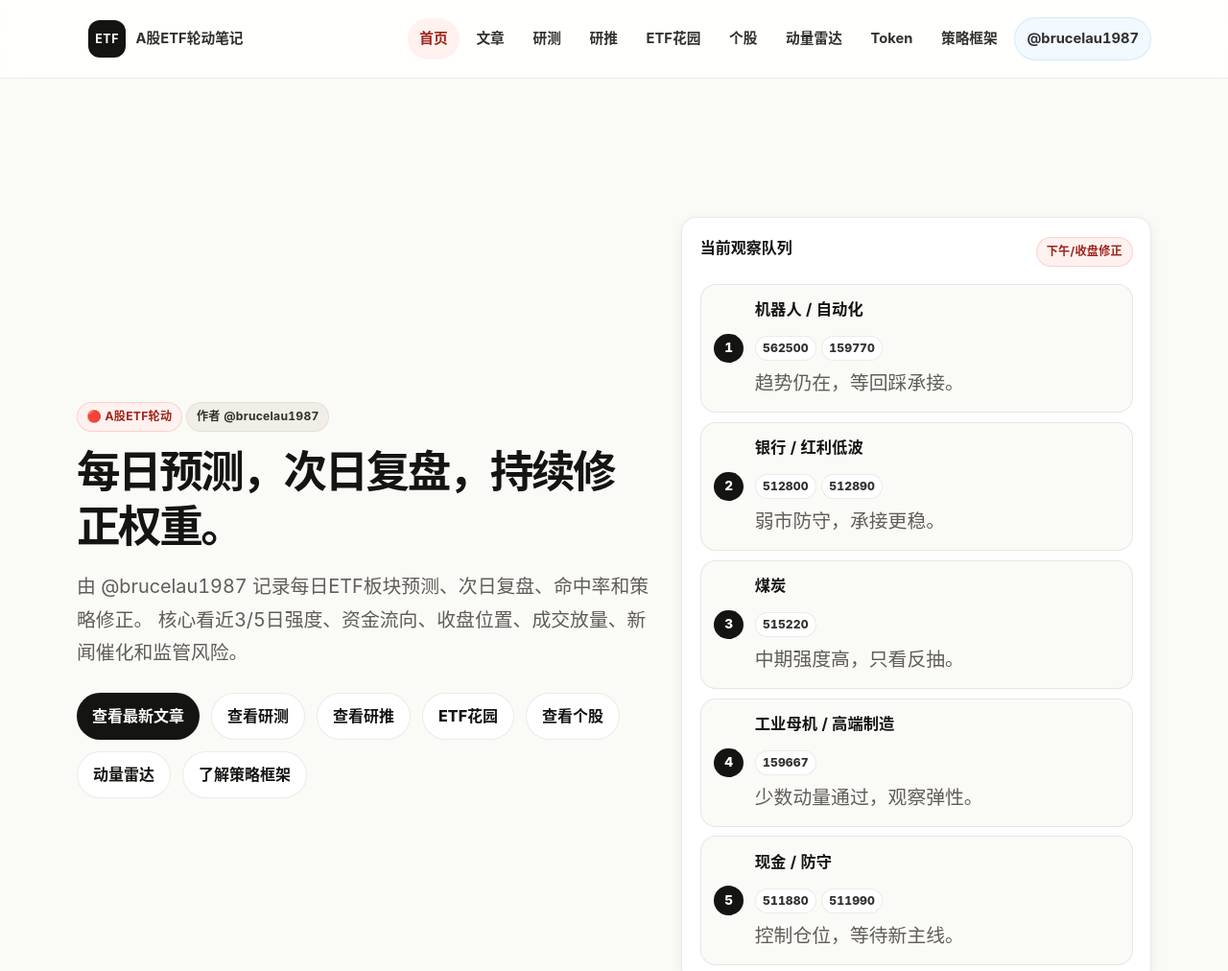
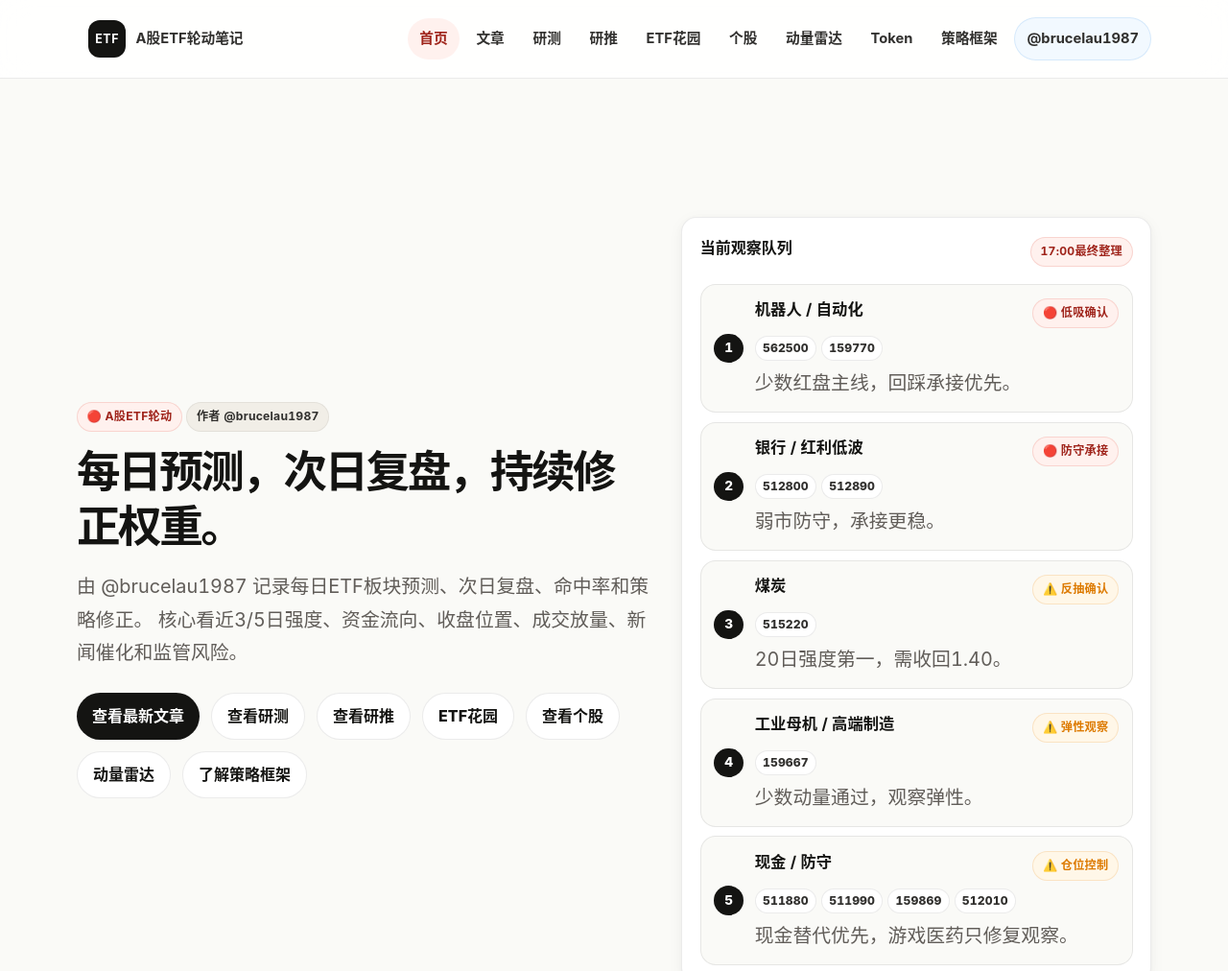
Before and after one commit to brucelau1987cn/etf-rotation-blog, an Astro site: page / in a window 1280 px wide. Shown: the top 1012 px of the page at 96% size. Built offline with nearby package versions, Linux system fonts and the light colour scheme; Astro itself is replaced by a stand-in of ours.

Commit message:
恢复首页队列状态标签

```diff
--- a/src/pages/index.astro
+++ b/src/pages/index.astro
@@ -67,13 +67,13 @@ const latest = posts.slice(0, 6);
           </div>
         </div>
         <aside class="dashboard card" aria-label="当前轮动观察">
-          <div class="dashboard-title"><strong>当前观察队列</strong><span class="pill pill-red">下午/收盘修正</span></div>
+          <div class="dashboard-title"><strong>当前观察队列</strong><span class="pill pill-red">17:00最终整理</span></div>
           <div class="rank-list">
-            <div class="rank-row"><span class="num">1</span><div class="rank-main"><div class="rank-head"><strong>机器人 / 自动化</strong></div><span class="etf-codes"><span class="code-pill">562500</span><span class="code-pill">159770</span></span><p class="rank-desc">趋势仍在，等回踩承接。</p></div></div>
-            <div class="rank-row"><span class="num">2</span><div class="rank-main"><div class="rank-head"><strong>银行 / 红利低波</strong></div><span class="etf-codes"><span class="code-pill">512800</span><span class="code-pill">512890</span></span><p class="rank-desc">弱市防守，承接更稳。</p></div></div>
-            <div class="rank-row"><span class="num">3</span><div class="rank-main"><div class="rank-head"><strong>煤炭</strong></div><span class="etf-codes"><span class="code-pill">515220</span></span><p class="rank-desc">中期强度高，只看反抽。</p></div></div>
-            <div class="rank-row"><span class="num">4</span><div class="rank-main"><div class="rank-head"><strong>工业母机 / 高端制造</strong></div><span class="etf-codes"><span class="code-pill">159667</span></span><p class="rank-desc">少数动量通过，观察弹性。</p></div></div>
-            <div class="rank-row"><span class="num">5</span><div class="rank-main"><div class="rank-head"><strong>现金 / 防守</strong></div><span class="etf-codes"><span class="code-pill">511880</span><span class="code-pill">511990</span></span><p class="rank-desc">控制仓位，等待新主线。</p></div></div>
+            <div class="rank-row"><span class="num">1</span><div class="rank-main"><div class="rank-head"><strong>机器人 / 自动化</strong><span class="pill pill-red">🔴 低吸确认</span></div><span class="etf-codes"><span class="code-pill">562500</span><span class="code-pill">159770</span></span><p class="rank-desc">少数红盘主线，回踩承接优先。</p></div></div>
+            <div class="rank-row"><span class="num">2</span><div class="rank-main"><div class="rank-head"><strong>银行 / 红利低波</strong><span class="pill pill-red">🔴 防守承接</span></div><span class="etf-codes"><span class="code-pill">512800</span><span class="code-pill">512890</span></span><p class="rank-desc">弱市防守，承接更稳。</p></div></div>
+            <div class="rank-row"><span class="num">3</span><div class="rank-main"><div class="rank-head"><strong>煤炭</strong><span class="pill pill-amber">⚠️ 反抽确认</span></div><span class="etf-codes"><span class="code-pill">515220</span></span><p class="rank-desc">20日强度第一，需收回1.40。</p></div></div>
+            <div class="rank-row"><span class="num">4</span><div class="rank-main"><div class="rank-head"><strong>工业母机 / 高端制造</strong><span class="pill pill-amber">⚠️ 弹性观察</span></div><span class="etf-codes"><span class="code-pill">159667</span></span><p class="rank-desc">少数动量通过，观察弹性。</p></div></div>
+            <div class="rank-row"><span class="num">5</span><div class="rank-main"><div class="rank-head"><strong>现金 / 防守</strong><span class="pill pill-amber">⚠️ 仓位控制</span></div><span class="etf-codes"><span class="code-pill">511880</span><span class="code-pill">511990</span><span class="code-pill">159869</span><span class="code-pill">512010</span></span><p class="rank-desc">现金替代优先，游戏医药只修复观察。</p></div></div>
           </div>
         </aside>
       </section>
```
